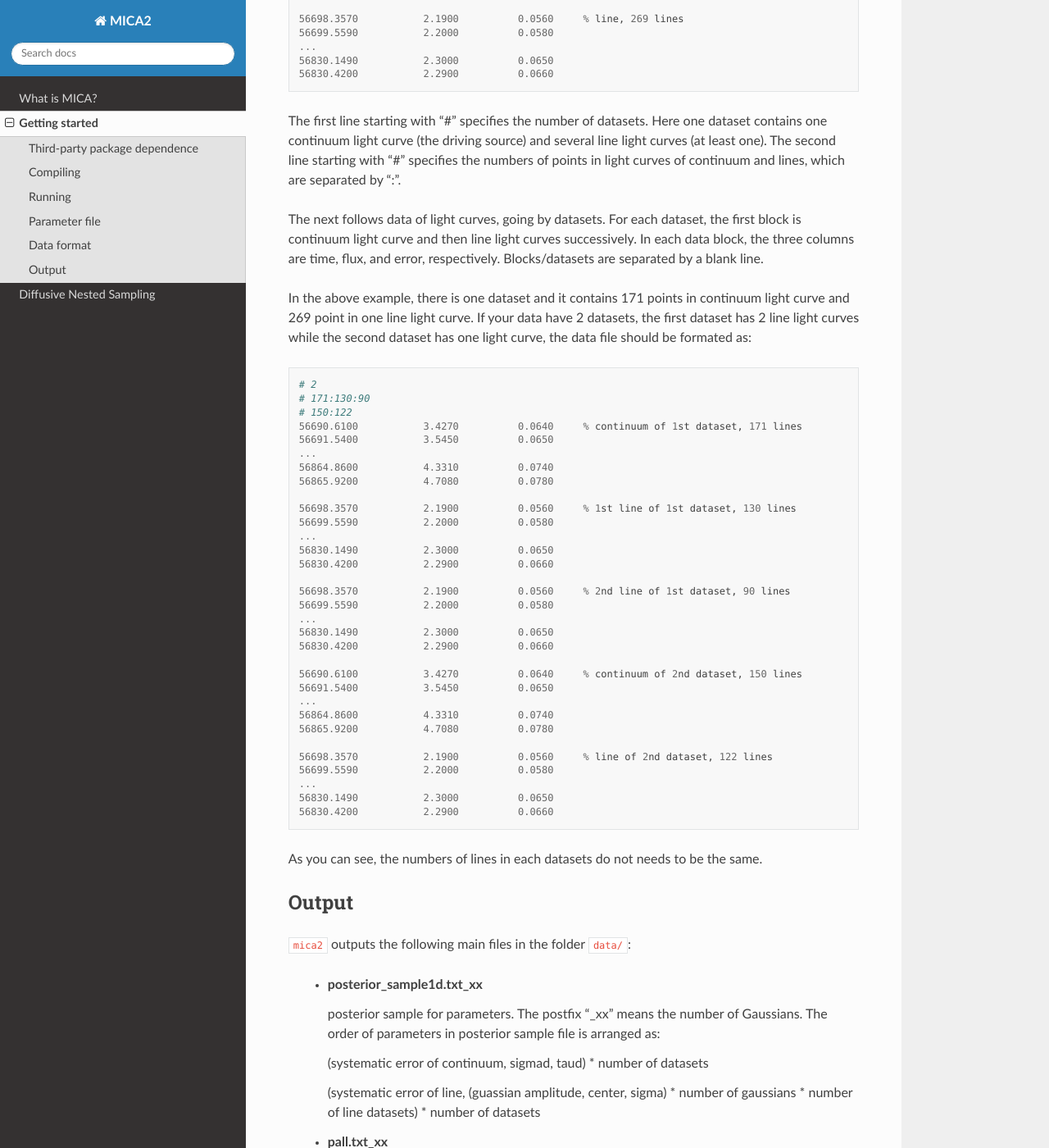
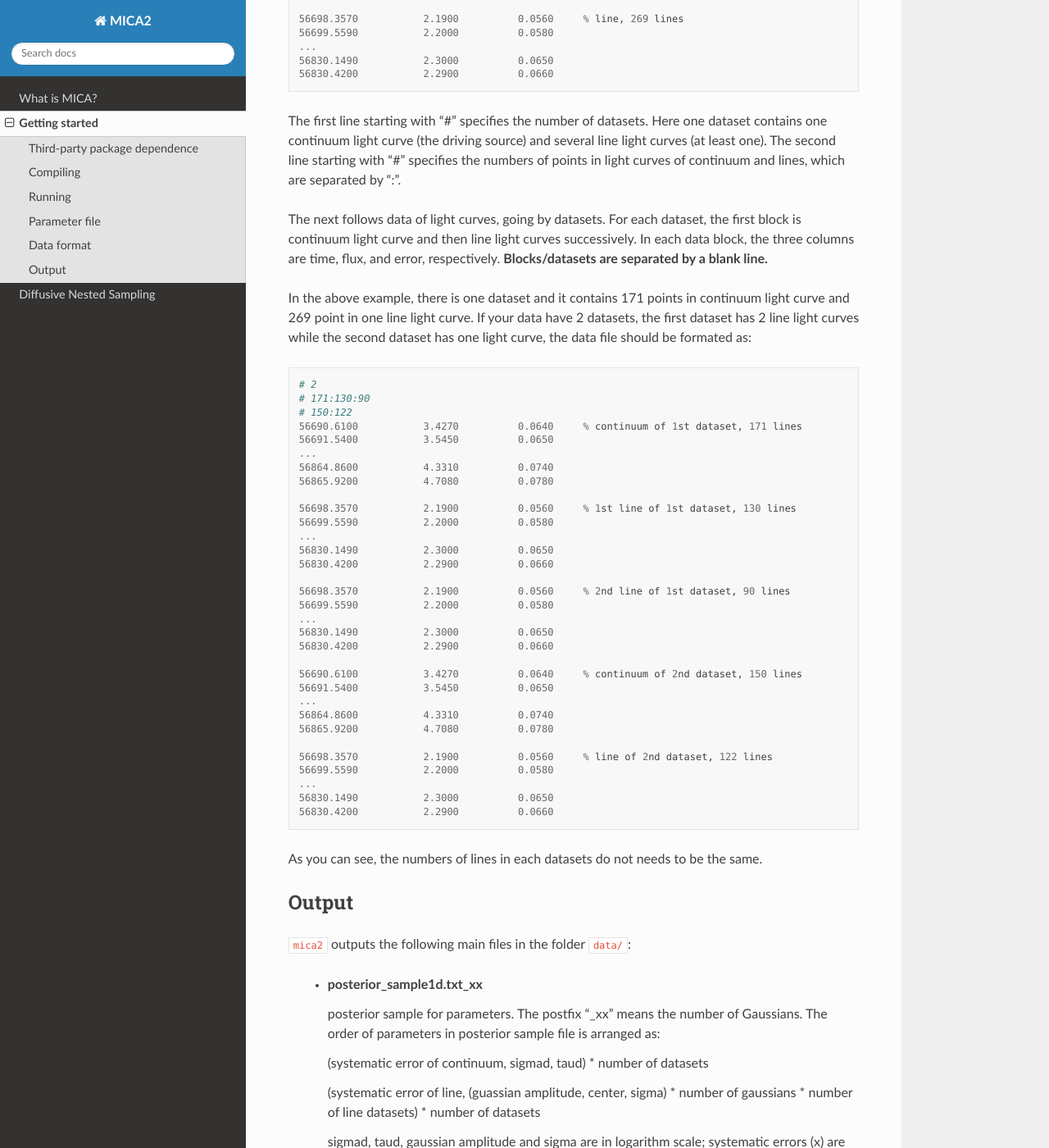
Before and after one commit to LiyrAstroph/MICA2, a Sphinx documentation site: the page built from docs/getting_started.rst, in a window 1280 px wide and 1400 px high, scrolled down 1831 px. Shown: the whole window at 82% size. Built offline with Sphinx 7.4.7 and the Read the Docs theme 2.0.0, drawn with Linux system fonts in a browser that asks for light colours; some of the changed text lies outside the part shown.

Commit message:
update docs.

```diff
--- a/docs/getting_started.rst
+++ b/docs/getting_started.rst
@@ -97,7 +97,7 @@
 
 The first line starting with "#" specifies the number of datasets. Here one dataset contains one continuum light curve (the driving source) and several line light curves (at least one). The second line starting with "#" specifies the numbers of points in light curves of continuum and lines, which are separated by ":".
 
-The next follows data of light curves, going by datasets. For each dataset, the first block is continuum light curve and then line light curves successively. In each data block, the three columns are time, flux, and error, respectively. Blocks/datasets are separated by a blank line.
+The next follows data of light curves, going by datasets. For each dataset, the first block is continuum light curve and then line light curves successively. In each data block, the three columns are time, flux, and error, respectively. **Blocks/datasets are separated by a blank line.**
 
 In the above example, there is one dataset and it contains 171 points in continuum light curve and 269 point in one line light curve. If your data have 2 datasets,  the first dataset has 2 line light curves while the second dataset has one light curve, the data file should be formated as::
 
@@ -149,6 +149,8 @@
 
     (systematic error of line, (guassian amplitude, center, sigma) * number of gaussians * number of line datasets) * number of datasets
 
+    sigmad, taud, gaussian amplitude and sigma are in logarithm scale; systematic errors (x) are dimensionless, defined as  x = log(1+err/err_data), where err is the real systematic error and err_data is the mean measurement error of the data.
+
   * **pall.txt_xx**
 
     reconstruction of datasets, with the same format as the input data.
```
